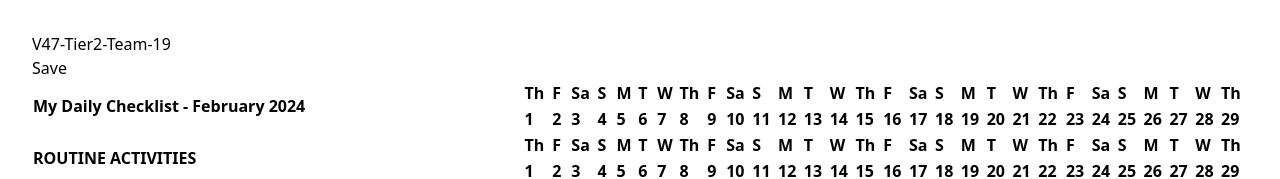
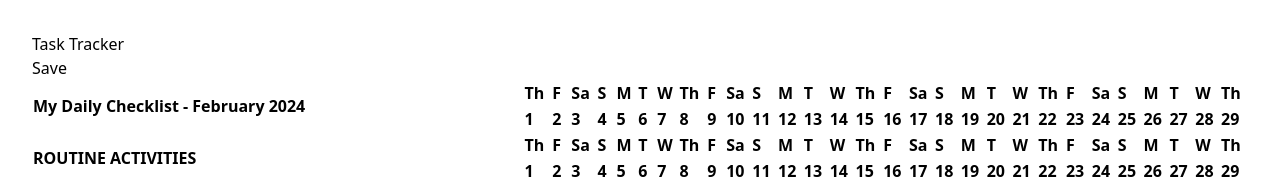
Before and after one commit to jasonavecilla/Task-Tracker, a React (Vite) app: page / in a window 1280 px wide. Shown: the top 179 px of the page. Built offline with nearby package versions, Linux system fonts and the light colour scheme.

Commit message:
Change h1 text

```diff
--- a/src/App.tsx
+++ b/src/App.tsx
@@ -41,7 +41,7 @@ function App() {
       <header className="flex mb-2 fixed top-0 left-0 w-full py-2 bg-white px-16">
         <div className="flex-1">
           <h1 className="text-3xl font-bold text-red-500 text-center">
-            V47-Tier2-Team-19
+            Task Tracker
           </h1>
         </div>
         <div className='flex-1 flex items-center justify-center'>
```
